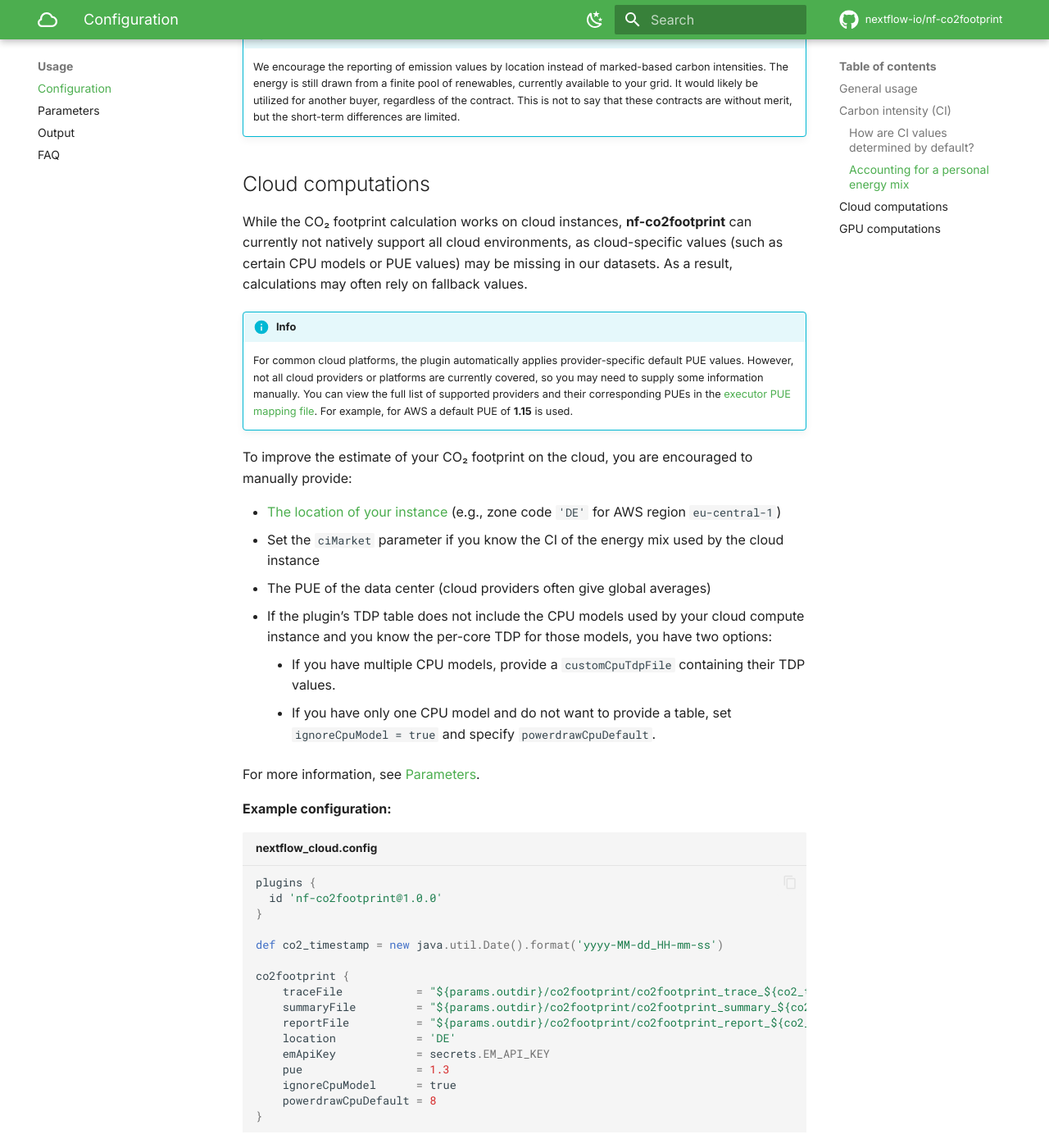
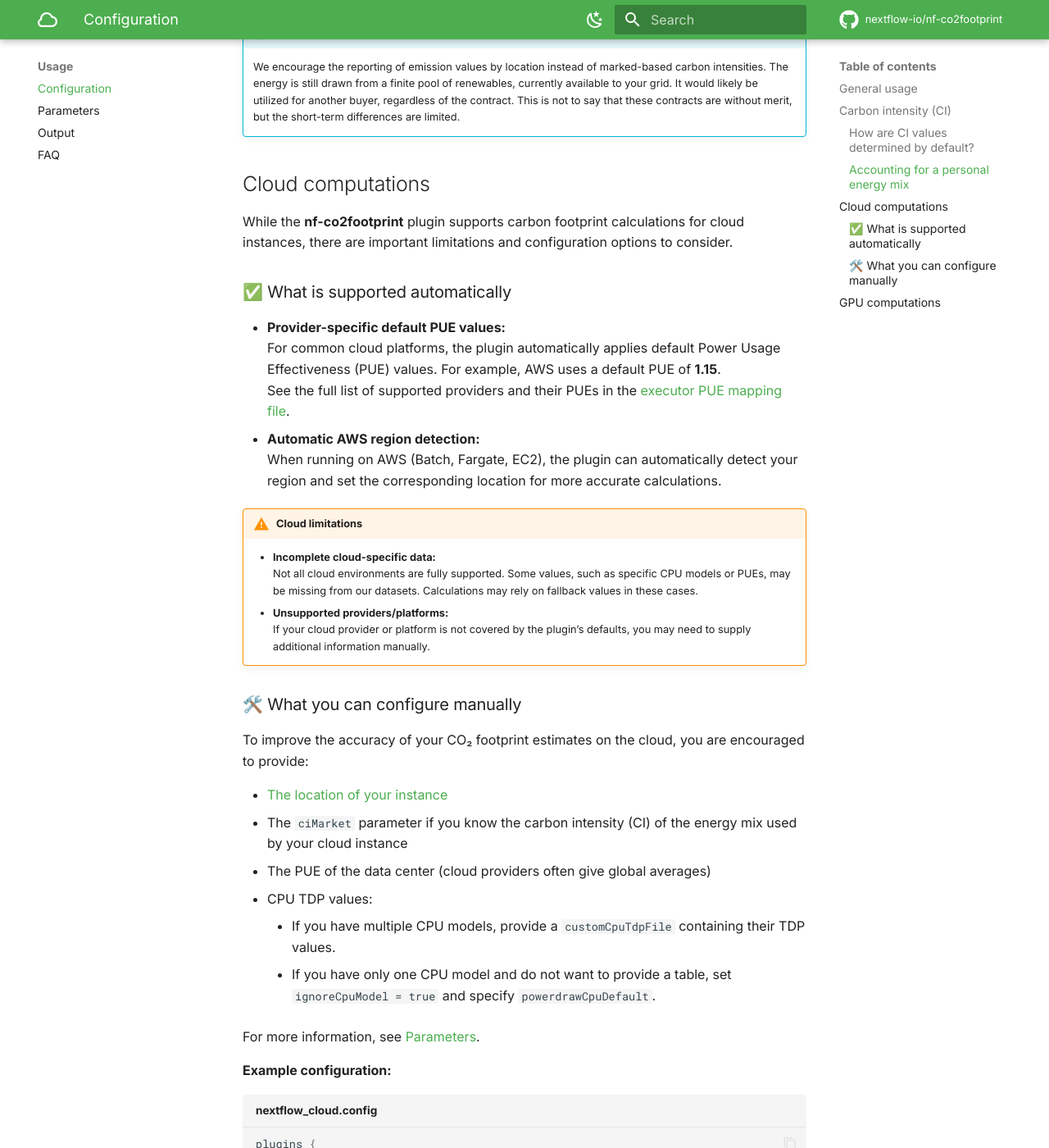
Before and after one commit to nextflow-io/nf-co2footprint, an MkDocs documentation site: the page built from docs/usage/configuration.md, in a window 1280 px wide and 1400 px high, scrolled down 2123 px. Shown: the whole window at 82% size. Built offline with MkDocs 1.6.1 and Material for MkDocs 9.7.7, drawn with Linux system fonts in a browser that asks for light colours; comment, search, counter and statistics services are not loaded.

Commit message:
Update docs & CHANGELOG.md
Signed-off-by: nadnein <nadjav.18@gmail.com>

```diff
--- a/docs/usage/configuration.md
+++ b/docs/usage/configuration.md
@@ -75,18 +75,31 @@ $$
 
 ## Cloud computations
 
-While the CO₂ footprint calculation works on cloud instances, **nf-co2footprint** can currently not natively support all cloud environments, as cloud-specific values (such as certain CPU models or PUE values) may be missing in our datasets. As a result, calculations may often rely on fallback values.
+While the **nf-co2footprint** plugin supports carbon footprint calculations for cloud instances, there are important limitations and configuration options to consider.
 
-!!! info
+### ✅ What is supported automatically
 
-    For common cloud platforms, the plugin automatically applies provider-specific default PUE values. However, not all cloud providers or platforms are currently covered, so you may need to supply some information manually. You can view the full list of supported providers and their corresponding PUEs in the [executor PUE mapping file](https://github.com/nextflow-io/nf-co2footprint/blob/master/src/resources/executor_machine_pue_mapping.csv). For example, for AWS a default PUE of **1.15** is used.
+- **Provider-specific default PUE values:**
+  For common cloud platforms, the plugin automatically applies default Power Usage Effectiveness (PUE) values. For example, AWS uses a default PUE of **1.15**.
+  See the full list of supported providers and their PUEs in the [executor PUE mapping file](https://github.com/nextflow-io/nf-co2footprint/blob/master/src/resources/executor_machine_pue_mapping.csv).
+- **Automatic AWS region detection:**
+  When running on AWS (Batch, Fargate, EC2), the plugin can automatically detect your region and set the corresponding location for more accurate calculations.
 
-To improve the estimate of your CO₂ footprint on the cloud, you are encouraged to manually provide:
+!!! warning "Cloud limitations"
 
-- [The location of your instance](https://portal.electricitymaps.com/docs/getting-started#geographical-coverage) (e.g., zone code `'DE'` for AWS region `eu-central-1`)
-- Set the `ciMarket` parameter if you know the CI of the energy mix used by the cloud instance
+    - **Incomplete cloud-specific data:**
+      Not all cloud environments are fully supported. Some values, such as specific CPU models or PUEs, may be missing from our datasets. Calculations may rely on fallback values in these cases.
+    - **Unsupported providers/platforms:**
+      If your cloud provider or platform is not covered by the plugin’s defaults, you may need to supply additional information manually.
+
+### 🛠️ What you can configure manually
+
+To improve the accuracy of your CO₂ footprint estimates on the cloud, you are encouraged to provide:
+
+- [The location of your instance](https://portal.electricitymaps.com/docs/getting-started#geographical-coverage)
+- The `ciMarket` parameter if you know the carbon intensity (CI) of the energy mix used by your cloud instance
 - The PUE of the data center (cloud providers often give global averages)
-- If the plugin’s TDP table does not include the CPU models used by your cloud compute instance and you know the per-core TDP for those models, you have two options:
+- CPU TDP values:
     - If you have multiple CPU models, provide a `customCpuTdpFile` containing their TDP values.
     - If you have only one CPU model and do not want to provide a table, set `ignoreCpuModel = true` and specify `powerdrawCpuDefault`.
 
```
Also changed, not shown: CHANGELOG.md (+1 -0 lines), 1 other file.
